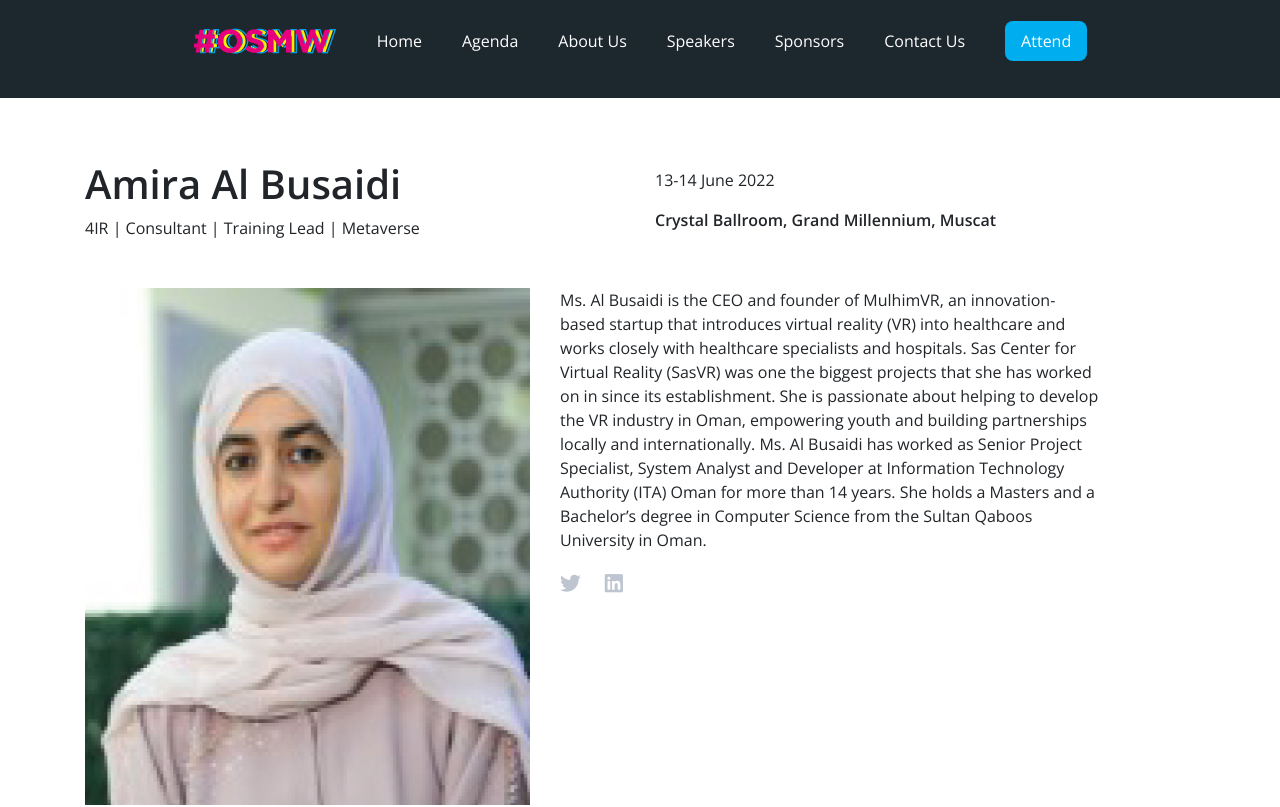
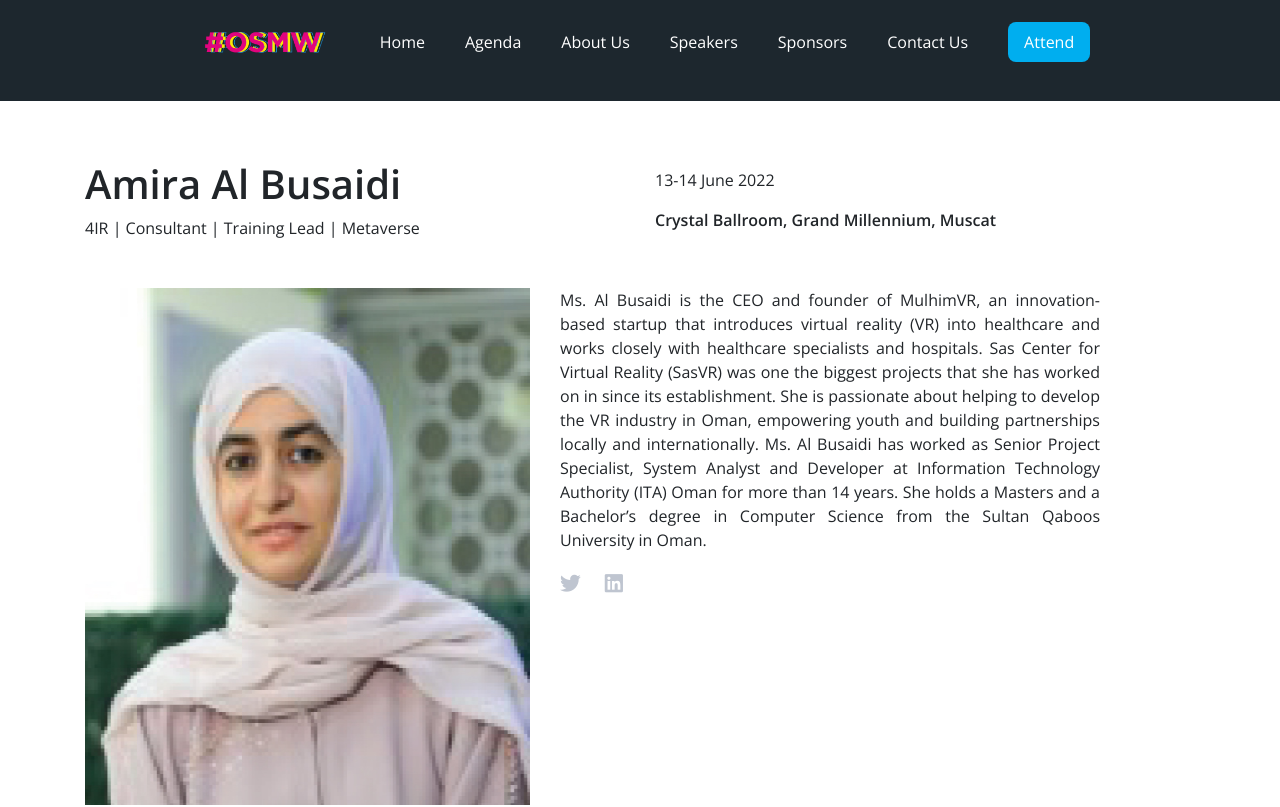
Before and after one commit to hoseinsedaqat/Osmw, a Vue app: page /speaker/AmiraAlBusaidi in a window 1280 px wide. Shown: the top 807 px of the page. Built offline with nearby package versions, Linux system fonts and the light colour scheme.

Commit message:
add/new-logo-and-text-is-justify-in-speaker

```diff
--- a/src/components/HeaderApp.vue
+++ b/src/components/HeaderApp.vue
@@ -6,7 +6,11 @@
         <ul>
           <li>
             <router-link to="/">
-              <img src="@/assets/Images/HeaderIcon.png" alt="TitleOsmw" />
+              <img
+                src="@/assets/Images/OSMW-01.png"
+                alt="TitleOsmw"
+                class="img-headers"
+              />
             </router-link>
           </li>
           <li class="current">
@@ -41,7 +45,7 @@
     <!-- for mobile -->
     <nav class="navbar navbar-expand-lg navbar-light bg-white fixed-top">
       <router-link to="/">
-        <img src="@/assets/Images/HeaderIcon.png" alt="TitleOsmw" />
+        <img src="@/assets/Images/OSMW-01.png" alt="TitleOsmw" class="img-headers"/>
       </router-link>
       <button
         class="navbar-toggler"
@@ -95,6 +99,10 @@ export default {
 </script>
 
 <style scoped>
+.img-headers {
+  width: 150px;
+  height: auto;
+}
 header {
   position: fixed;
   top: 0;
--- a/src/components/HeaderAppDark.vue
+++ b/src/components/HeaderAppDark.vue
@@ -6,7 +6,11 @@
         <ul>
           <li>
             <router-link to="/">
-              <img src="@/assets/Images/HeaderIcon.png" alt="TitleOsmw" />
+              <img
+                src="@/assets/Images/OSMW-01.png"
+                alt="TitleOsmw"
+                class="img-headers"
+              />
             </router-link>
           </li>
           <li>
@@ -40,7 +44,9 @@
     </header>
     <!-- for mobile -->
     <nav class="navbar navbar-expand-lg navbar-dark bg-dark fixed-top">
-      <router-link to="/"><img src="@/assets/Images/HeaderIcon.png" alt="TitleOsmw" /> </router-link>
+      <router-link to="/">
+        <img src="@/assets/Images/OSMW-01.png" alt="TitleOsmw" class="img-headers" />
+      </router-link>
       <button
         class="navbar-toggler"
         type="button"
@@ -103,6 +109,10 @@ export default {
 </script>
 
 <style scoped>
+.img-headers {
+  width: 150px;
+  height: auto;
+}
 header {
   background: #1d272e;
   width: 100%;
--- a/src/views/Speaker/SpeakerView.vue
+++ b/src/views/Speaker/SpeakerView.vue
@@ -18,7 +18,7 @@
             <img :src="data.image" alt="" class="img-fluid w-100" style="height:517px;"/>
           </div>
           <div class="col-md-6">
-            <p class="textdownSpeakers">
+            <p class="textdownSpeakers text-justify">
               {{ data.description }}
             </p>
             <div class="socialmediaSpeakers">
```
Also changed, not shown: src/assets/Images/OSMW-01.png (added).
